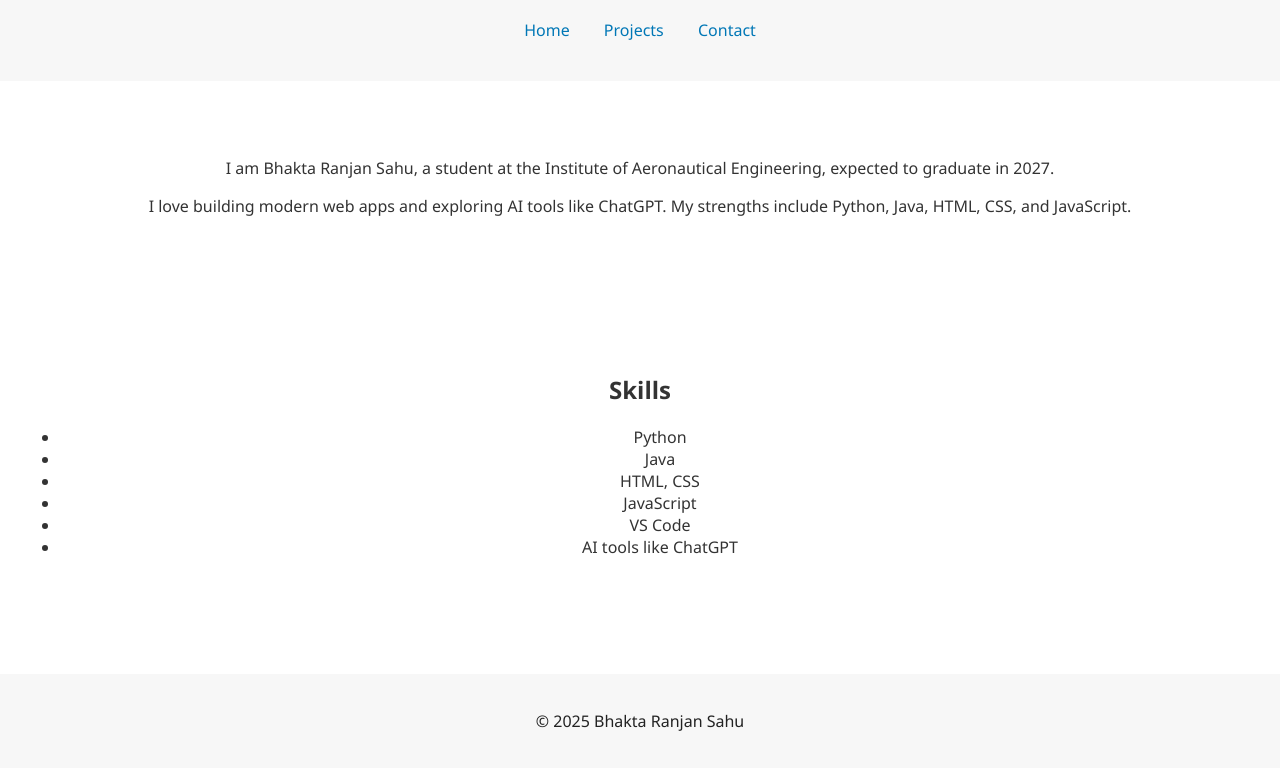
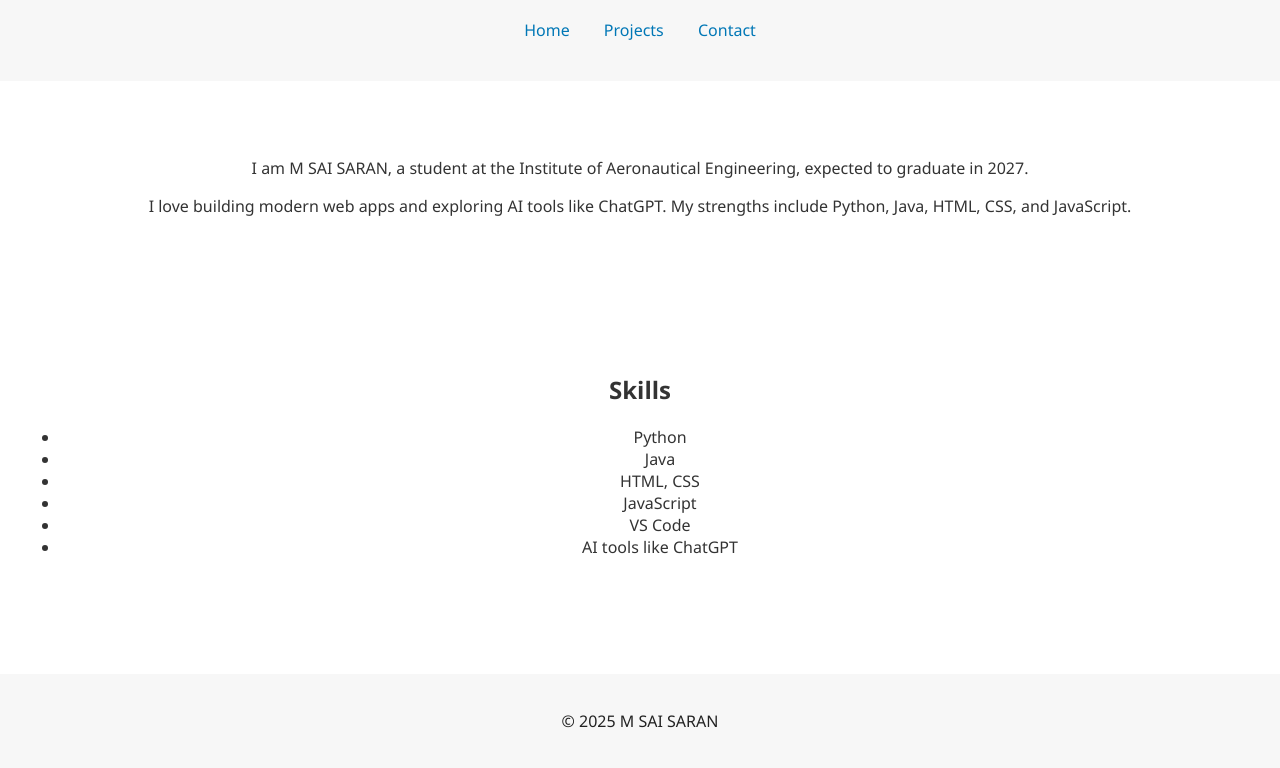
Before and after one commit to Bluethunder1909/Portfolio, a plain HTML site: page about.html in a window 1280 px wide. Shown: the part 107-875 px from the top of the page. Drawn offline with nearby package versions, Linux system fonts and the light colour scheme.

Commit message:
Update about.html

```diff
--- a/about.html
+++ b/about.html
@@ -18,7 +18,7 @@
   </header>
 
   <section class="hero" data-aos="fade-right">
-    <p>I am Bhakta Ranjan Sahu, a student at the Institute of Aeronautical Engineering, expected to graduate in 2027.</p>
+    <p>I am M SAI SARAN, a student at the Institute of Aeronautical Engineering, expected to graduate in 2027.</p>
     <p>I love building modern web apps and exploring AI tools like ChatGPT. My strengths include Python, Java, HTML, CSS, and JavaScript.</p>
   </section>
 
@@ -35,7 +35,7 @@
   </section>
 
   <footer>
-    <p>&copy; 2025 Bhakta Ranjan Sahu</p>
+    <p>&copy; 2025 M SAI SARAN</p>
   </footer>
 
   <script src="https://unpkg.com/aos@2.3.1/dist/aos.js"></script>
```
